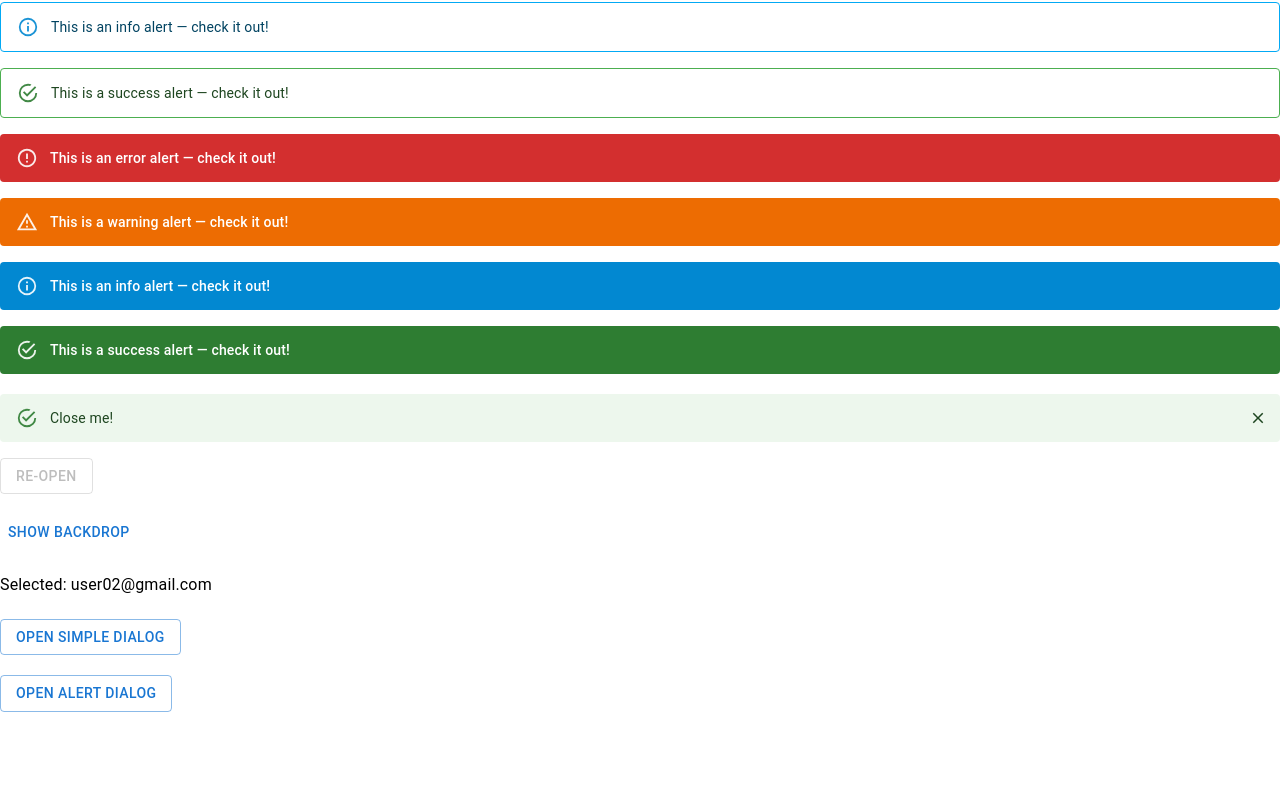
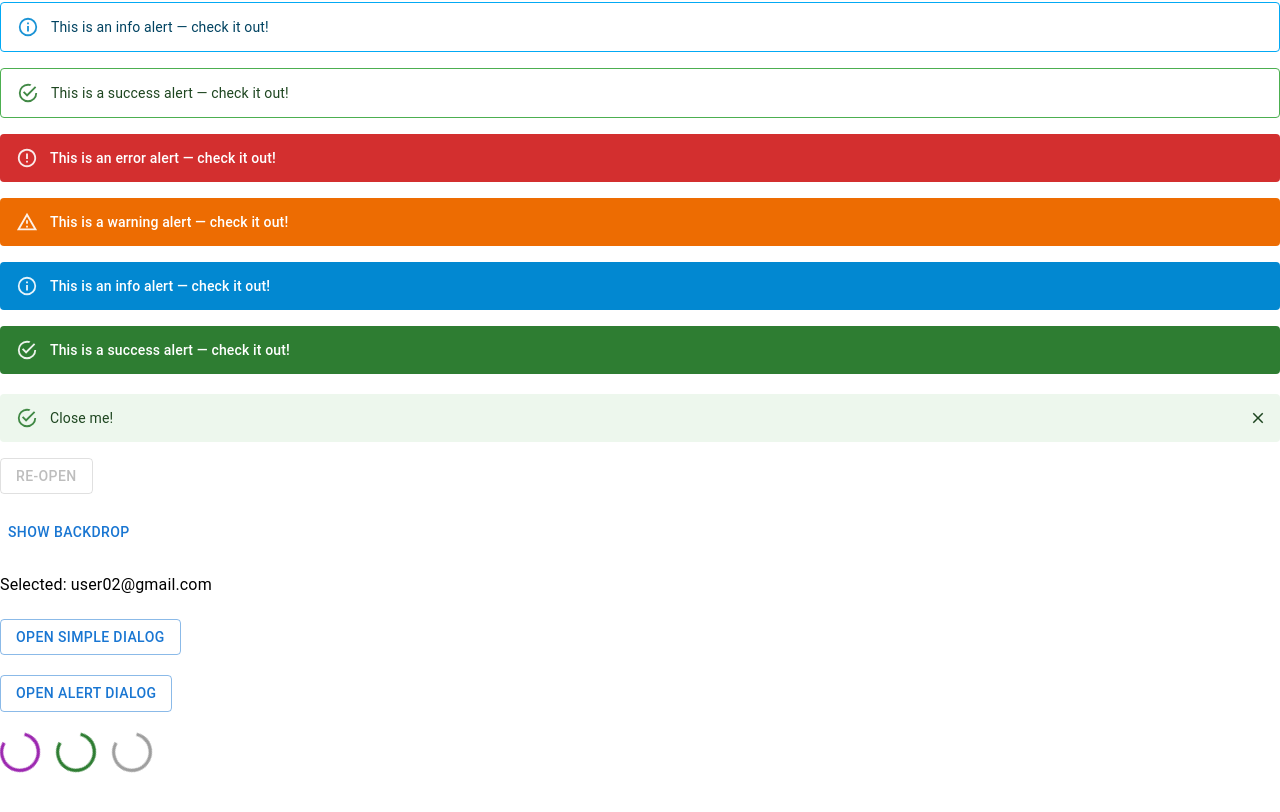
Before and after one commit to JaRcomGitHub/react-mui-base, a React (Create React App) app: page / in a window 1280 px wide. Shown: the part 3402-4214 px from the top of the page. Built offline with nearby package versions, Linux system fonts and the light colour scheme.

Commit message:
add CircularColor

```diff
--- a/src/components/App.jsx
+++ b/src/components/App.jsx
@@ -49,6 +49,7 @@ import TransitionAlerts from './Transition';
 import SimpleBackdrop from './BackdropExample';
 import SimpleDialog from './SimpleDialog';
 import AlertDialog from './AlertDialog';
+import CircularColor from './CircularColor';
 
 const label = { inputProps: { 'aria-label': 'Checkbox demo' } };
 
@@ -281,6 +282,7 @@ export const App = () => {
       <br />
       <AlertDialog />
       <br />
+      <CircularColor />
       <br />
       <br />
       <br />
--- /dev/null
+++ b/src/components/CircularColor.js
@@ -0,0 +1,13 @@
+import * as React from 'react';
+import Stack from '@mui/material/Stack';
+import CircularProgress from '@mui/material/CircularProgress';
+
+export default function CircularColor() {
+  return (
+    <Stack sx={{ color: 'grey.500' }} spacing={2} direction="row">
+      <CircularProgress color="secondary" />
+      <CircularProgress color="success" />
+      <CircularProgress color="inherit" />
+    </Stack>
+  );
+}
```
